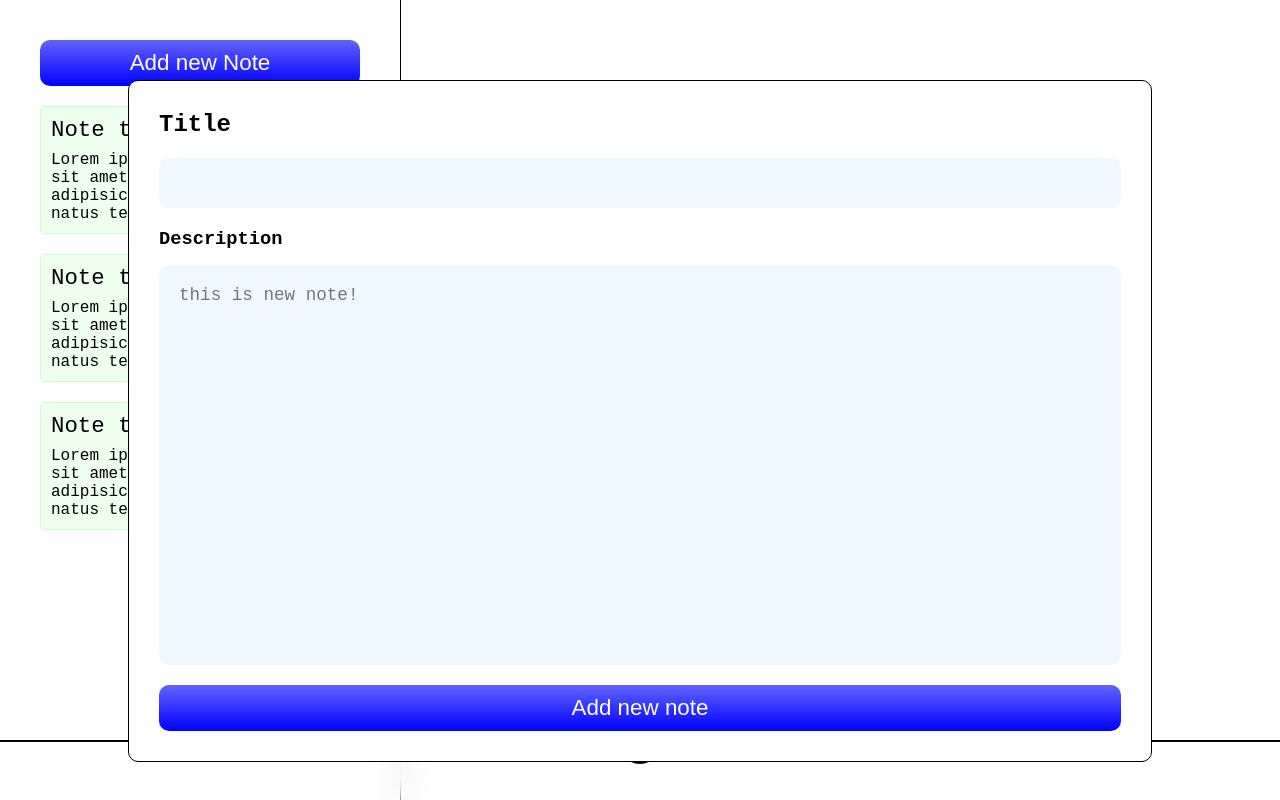
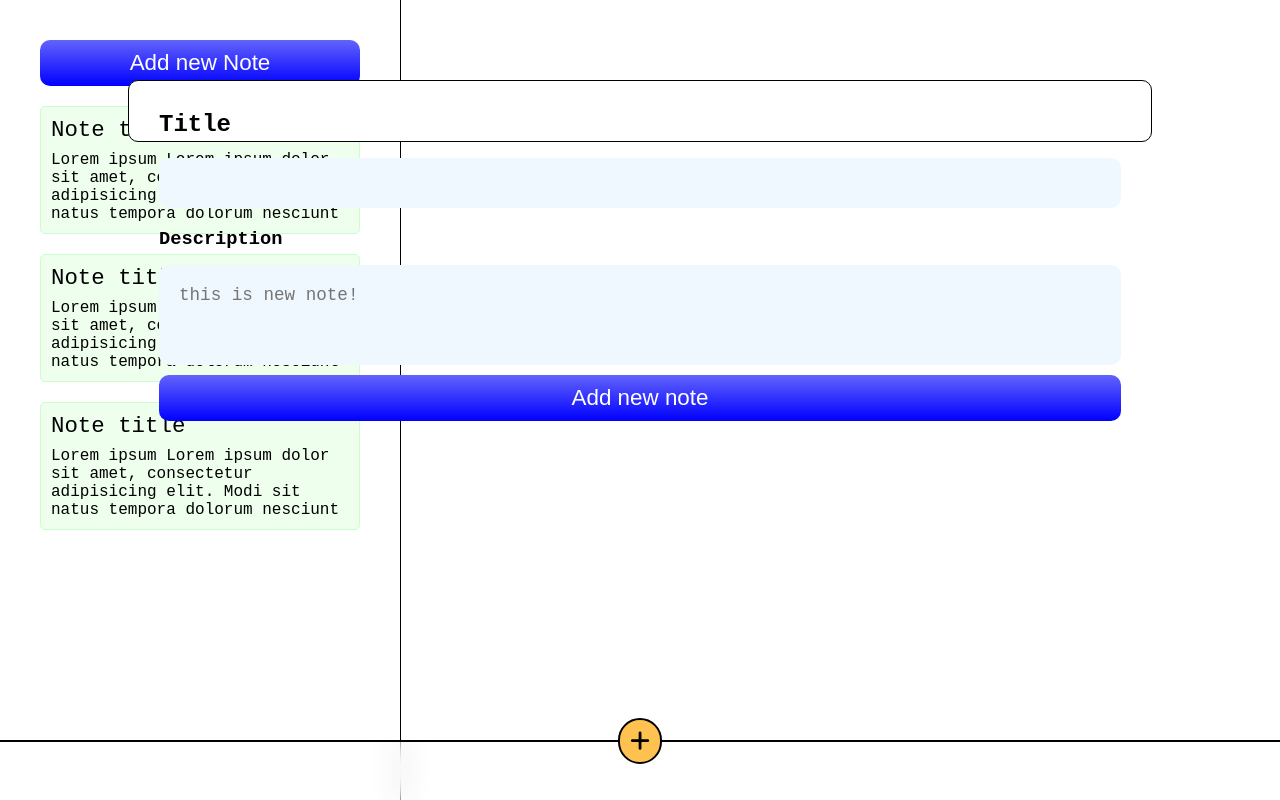
Before and after one commit to Owais28/noteapp, a plain HTML site: page index.html in a window 1280 px wide. Drawn offline with Linux system fonts and the light colour scheme; a web font is replaced by a local one.

Commit message:
update style.css

```diff
--- a/style.css
+++ b/style.css
@@ -293,6 +293,7 @@ button:hover {
     border-radius: 10px;
     border: 1px solid black;
     padding: 30px;
+    height: 6vh;
 }
 
 .modal-title {
@@ -308,12 +309,13 @@ button:hover {
 
 .modal-textarea {
     width: 100%;
-    height: 400px;
+    height: 100px;
     border-radius: 10px;
     background-color: aliceblue;
     margin-top: 15px;
     padding: 20px;
     font-size: 1.1rem;
+    margin-bottom: 10px;
 
 }
 
```
